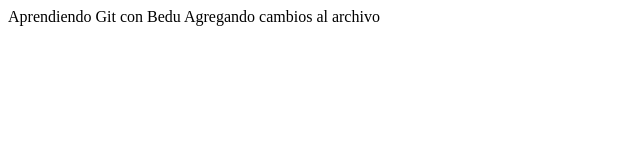
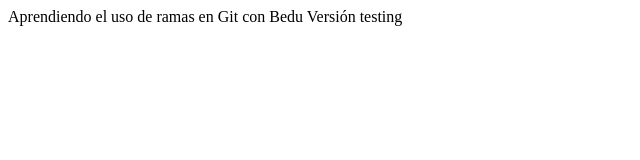
Before and after one commit to CarlosAlmazan/Modulo-Git, a plain HTML site: page index.html in a window 1280 px wide. Shown: the full height of the page, 0-640 px from the left. Drawn offline with Linux system fonts and the light colour scheme.

Commit message:
Trabajando en la rama testing

```diff
--- a/index.html
+++ b/index.html
@@ -1,10 +1,10 @@
 <!DOCTYPE html>
 <html>
 	<head>
-		<title>Hola mundo</title>
+		<title>Hola mundo versión Testing</title>
 	</head>
 	<body>
-		Aprendiendo Git con Bedu
-		Agregando cambios al archivo
+		Aprendiendo el uso de ramas en Git con Bedu
+		Versión testing
 	</body>
 </html>
```
